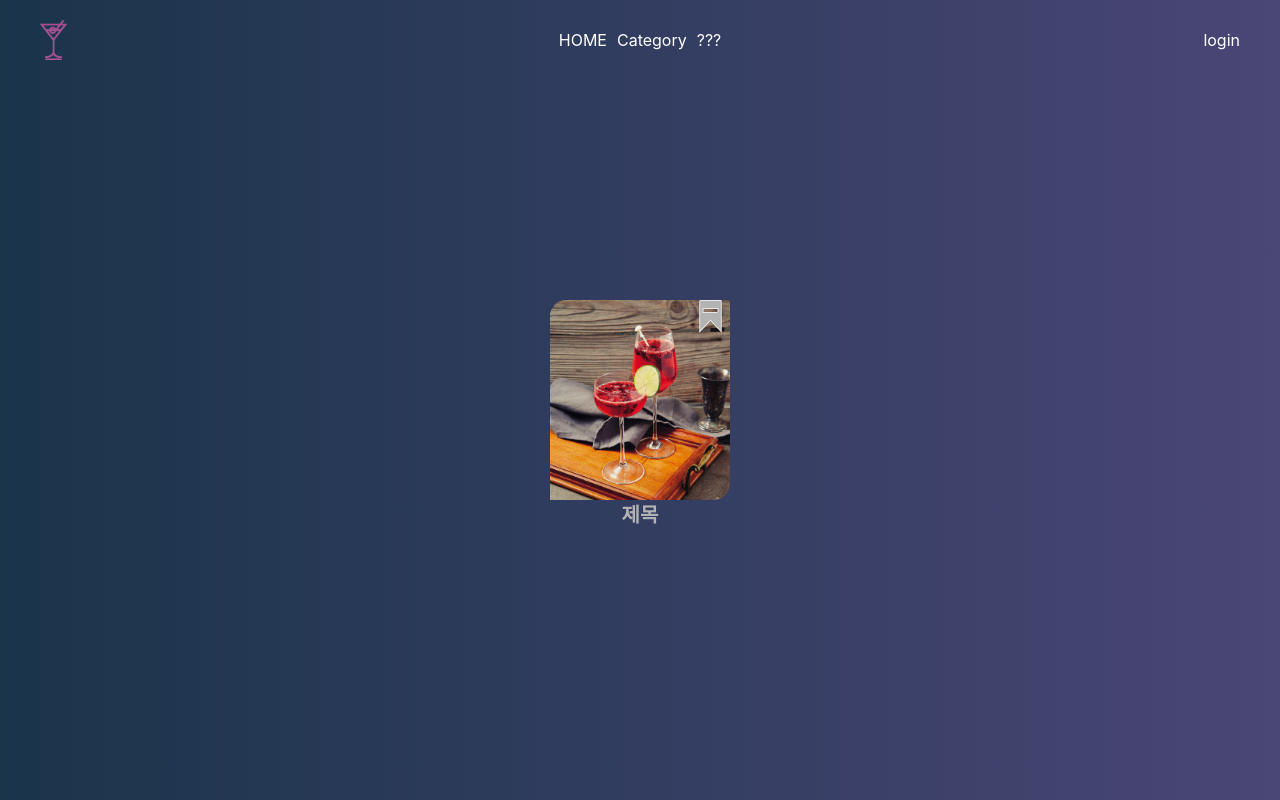
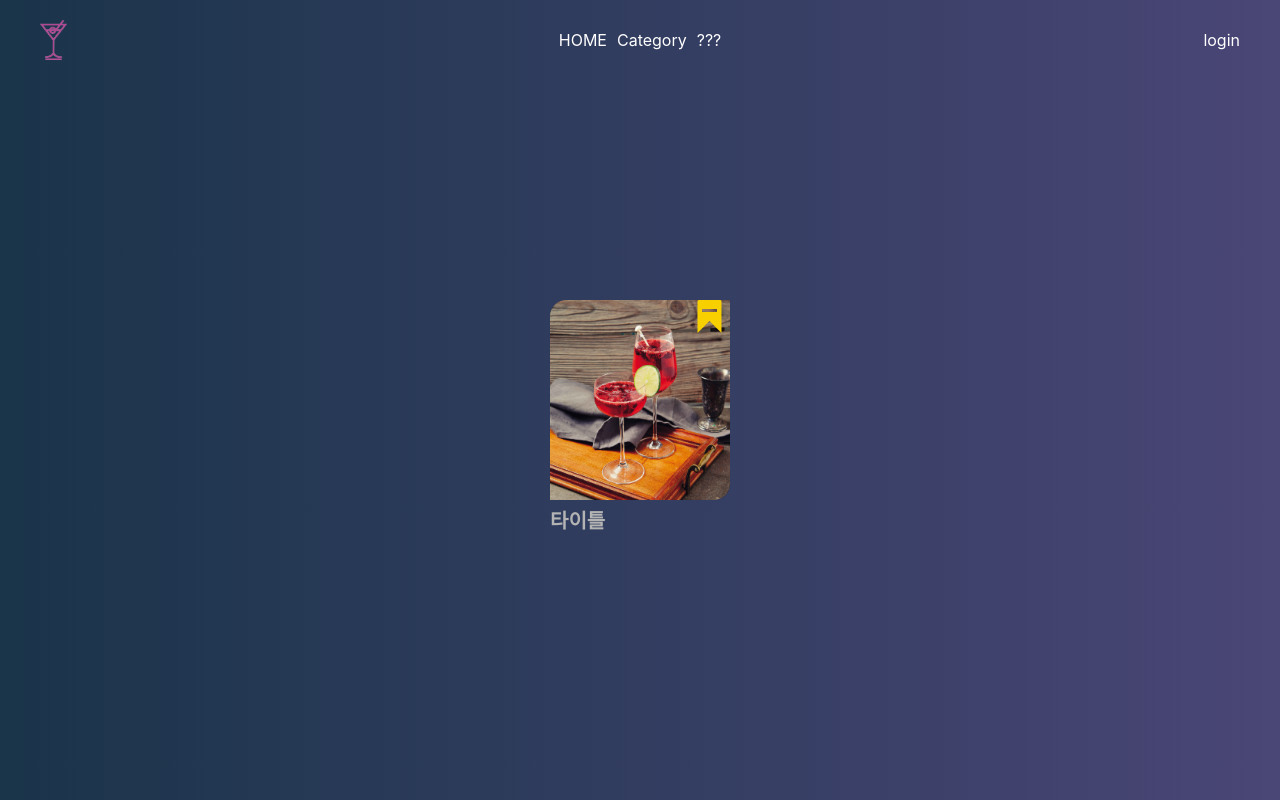
Before and after one commit to codestates-seb/seb44_main_002, a React (Create React App) app in the folder client/: page /category in a window 1280 px wide. Built offline with nearby package versions, Linux system fonts and the light colour scheme.

Commit message:
chore: 카드 클릭시 id 따라 라우팅 변경

```diff
--- a/client/src/components/Card/Card.js
+++ b/client/src/components/Card/Card.js
@@ -2,36 +2,39 @@ import BookmarkButton from '../BookmarkButton/BookmarkButton';
 import { useNavigate } from 'react-router-dom';
 
 //item 칵테일에 대한 정보가 객체형태로 담겨있습니다.
-export default function Card({ item = { title: '제목' }, isBookmarked }) {
+export default function Card({ item, isBookmarked }) {
   const navigate = useNavigate();
   // background: linear-gradient(0deg, rgba(0, 0, 0, 0.4), rgba(0, 0, 0, 0.4)), url(20210707095408-69BNH.jpg);
   // box-shadow: 0px 4px 4px rgba(0, 0, 0, 0.25), -4px -4px 16px rgba(0, 0, 0, 0.25);
+  //   const isBookmarked = true;
+  //   const item = {
+  //     id: 99,
+  //     img: 'images/cocktailSample.jpg',
+  //     title: '타이틀',
+  //   };
 
-  const title = item.title || '타이틀';
-
-  //const itemImg = item.img || 'images/cocktailSample.jpg';
-  const itemImg = 'images/cocktailSample.jpg';
   return (
-    <button
-      className=" relative w-[180px] h-[200px] "
-      onClick={() => navigate('/detail/1')}
-    >
+    <div className=" relative w-[180px] h-[200px] ">
       {/* 북마크 */}
       <div className="absolute top-0  right-2">
         <BookmarkButton item={item} isBookmarked={isBookmarked} />
       </div>
+
       {/* 칵테일 이미지 */}
-      <div className="w-[180px] h-[200px] rounded-tl-2xl rounded-br-2xl ">
+      <button
+        className="w-[180px] h-[200px] rounded-tl-2xl rounded-br-2xl bg-black bg-opacity-50 "
+        onClick={() => navigate(`/detail/${item.itemid}`)}
+      >
         <img
-          src={itemImg}
+          src={item.img}
           alt="칵테일 사진"
           className="w-[180px] h-[200px] rounded-tl-2xl rounded-br-2xl "
         />
-      </div>
+      </button>
       {/* 하단 칵테일이름 */}
       <h3 className="text-[20px] font-bold text-[#B3B3B3]  hover:text-white">
-        {title}
+        {item.title}
       </h3>
-    </button>
+    </div>
   );
 }
--- a/client/src/pages/Category/Category.js
+++ b/client/src/pages/Category/Category.js
@@ -3,9 +3,16 @@ export default function Category() {
   //category 변경함 루트 변경했습니다.->import app.js
   //reset.css는 어디있나용?
   //
+
+  const isBookmarked = true;
+  const item = {
+    itemid: '99',
+    img: 'images/cocktailSample.jpg',
+    title: '타이틀',
+  };
   return (
     <div className="bg-gradient-to-r from-gradi-to to-gradi-from w-screen h-screen flex items-center justify-center">
-      <Card />
+      <Card item={item} isBookmarked={isBookmarked} />
     </div>
   );
 }
--- a/client/src/redux/slice/userInfoSlice.js
+++ b/client/src/redux/slice/userInfoSlice.js
@@ -1,4 +1,5 @@
 import { createSlice } from '@reduxjs/toolkit';
+
 // {
 //     “name” : “kim”,
 //     “profileImageUrl” : “sample image url”
```
